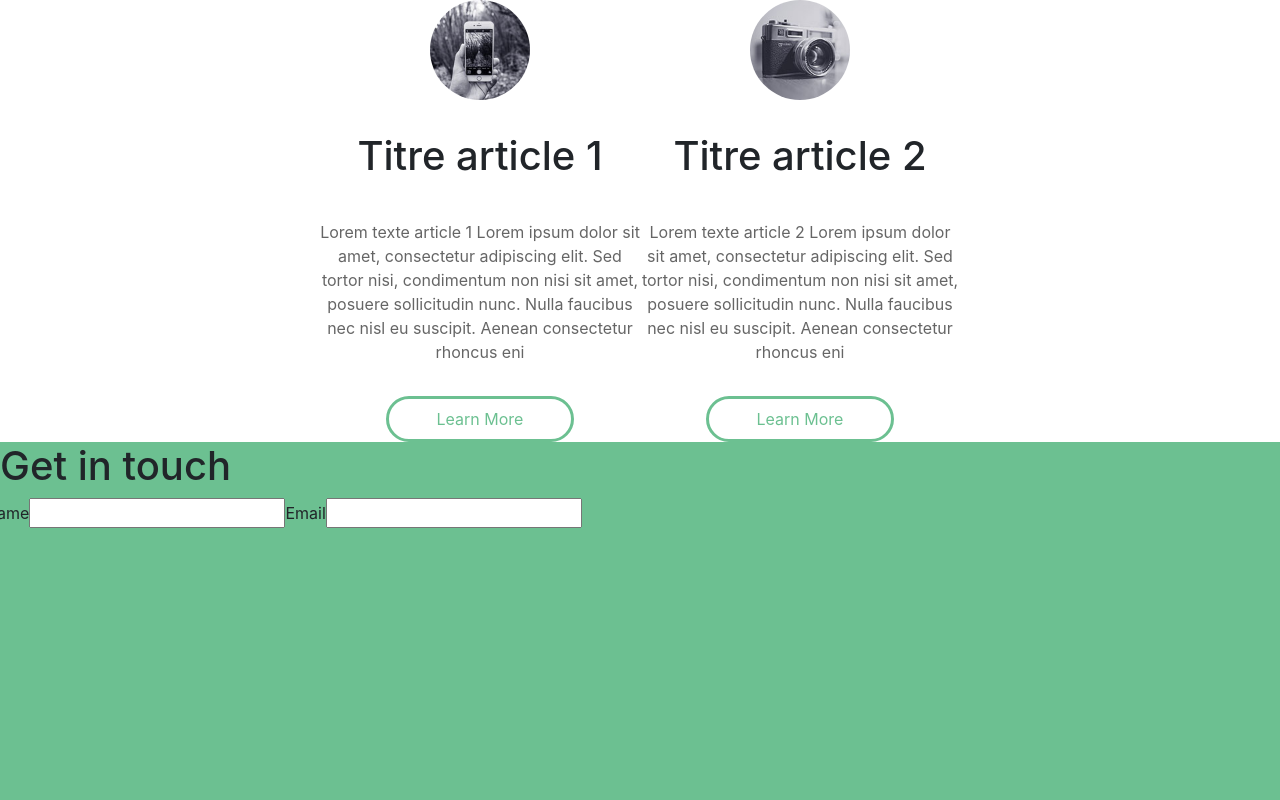
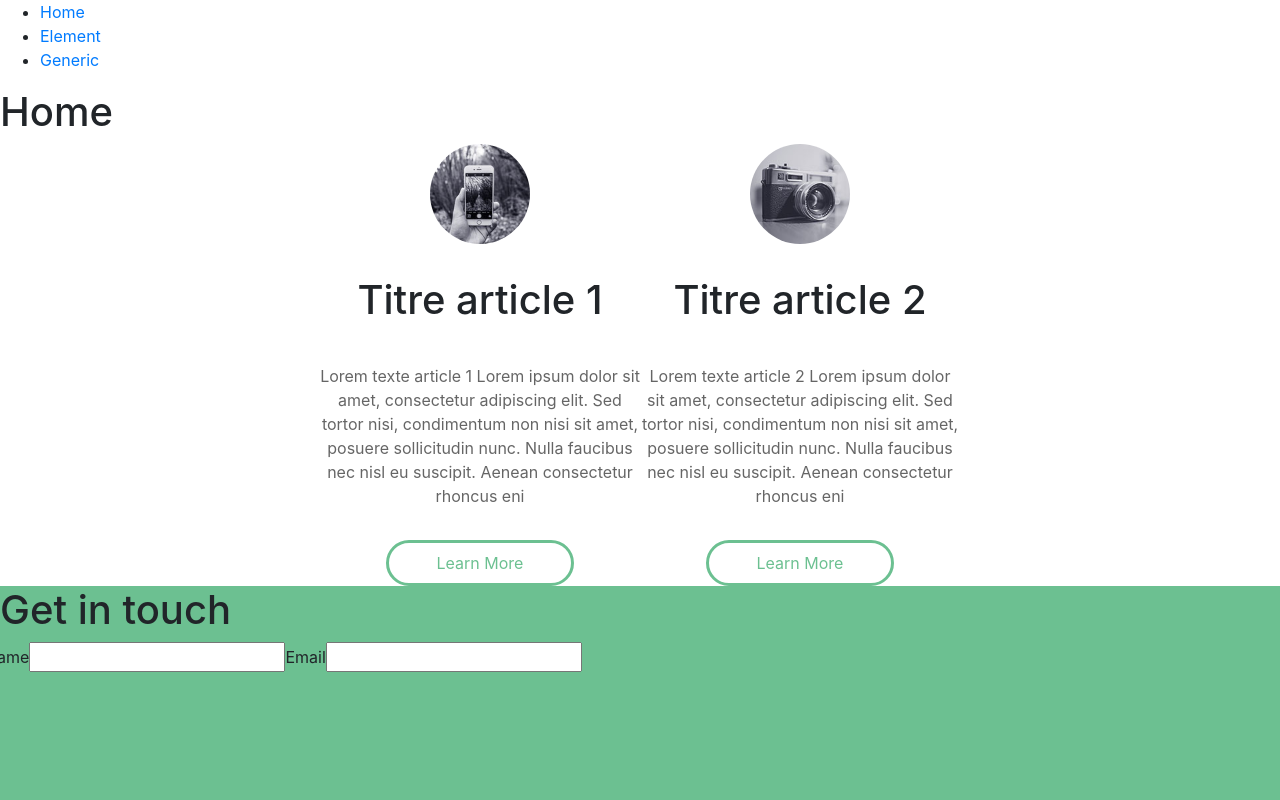
Before and after one commit to Hugo-Becker/react-website-younes-hugo, a React (Create React App) app: page / in a window 1280 px wide. Shown: the top 800 px of the page. Built offline with nearby package versions, Linux system fonts and the light colour scheme.

Commit message:
page template fait

```diff
--- a/package.json
+++ b/package.json
@@ -8,7 +8,9 @@
     "@testing-library/user-event": "^12.6.0",
     "bootstrap": "^4.6.0",
     "react": "^17.0.1",
+    "react-bootstrap": "^1.4.3",
     "react-dom": "^17.0.1",
+    "react-router-dom": "^5.2.0",
     "react-scripts": "4.0.1",
     "styled-components": "^5.2.1",
     "web-vitals": "^0.2.4"
--- a/src/App.js
+++ b/src/App.js
@@ -3,16 +3,17 @@ import  'bootstrap/dist/css/bootstrap.css';
 import Footer from './components/Footer';
 import Section from './components/Section';
 import Header from './components/Header'
-import './style.css';
+
+
 
 
 function App() {
   return (
     <div className="App">
-      <Header/>
+      <Header></Header>
 
-      <Section></Section>
-      <Footer/>
+
+
 
 
     </div>
--- a/src/components/Header.js
+++ b/src/components/Header.js
@@ -1,10 +1,52 @@
 import React from 'react'
+import {
+    BrowserRouter as Router,
+    Switch,
+    Route,
+    Link
+  } from "react-router-dom";
+import Element from '../pages/Element';
+import Generic from '../pages/Generic';
+import Home from '../pages/Home';
+
+
+import '../css/header.css'
 
 function Header() {
     return (
-        <div>
+        <Router>
+      <header>
+        <nav>
+          <ul>
+            <li>
+              <Link to="/">Home</Link>
+            </li>
+            <li>
+              <Link to="/element">Element</Link>
+            </li>
+            <li>
+              <Link to="/generic">Generic</Link>
+            </li>
+          </ul>
+        </nav>
+      </header>
+      <Switch>
+        <Route path="/element">
+            <Element/>
 
-        </div>
+        </Route>
+
+        <Route path="/generic">
+            <Generic/>
+
+        </Route>
+
+        <Route path="/">
+          <Home/>
+        </Route>
+
+      </Switch>
+    </Router>
     )
 }
 
--- a/src/components/Section.js
+++ b/src/components/Section.js
@@ -6,6 +6,7 @@ import Article from './composants/Article'
 // import Cat from '../img/cat-icon.png'
 import Pic1 from '../img/images/pic01.jpg'
 import Pic2 from '../img/images/pic02.jpg'
+import '../css/section.css';
 
 
 
--- /dev/null
+++ b/src/css/header.css
@@ -0,0 +1,5 @@
+/* header{
+    background-image: url('../img/images/banner.jpg');
+    height: 100vh;
+    background-repeat: no-repeat;
+} */
--- /dev/null
+++ b/src/pages/Element.js
@@ -0,0 +1,12 @@
+import React from 'react'
+
+function Element() {
+    return (
+        <div>
+            <h1>Element</h1>
+
+        </div>
+    )
+}
+
+export default Element
--- /dev/null
+++ b/src/pages/Generic.js
@@ -0,0 +1,12 @@
+import React from 'react'
+
+function Generic() {
+    return (
+        <div>
+            <h1>Generic</h1>
+
+        </div>
+    )
+}
+
+export default Generic
--- /dev/null
+++ b/src/pages/Home.js
@@ -0,0 +1,16 @@
+import React from 'react'
+import Footer from '../components/Footer'
+import Section from '../components/Section'
+
+function Home() {
+    return (
+        <div>
+            <h1>Home</h1>
+            <Section></Section>
+            <Footer></Footer>
+
+        </div>
+    )
+}
+
+export default Home
```
Also changed, not shown: src/components/Welcome.js (added), src/css/section.css (renamed from src/style.css), src/css/welcome.css (added), 1 other file (tests, documents, lock files or other folders).
